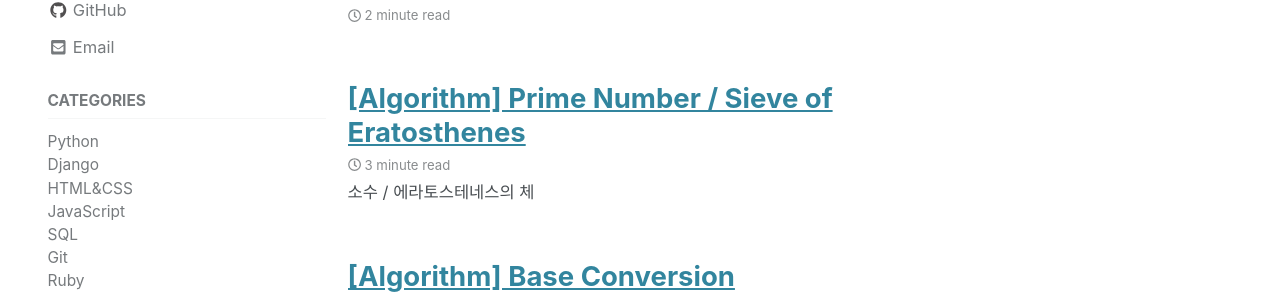
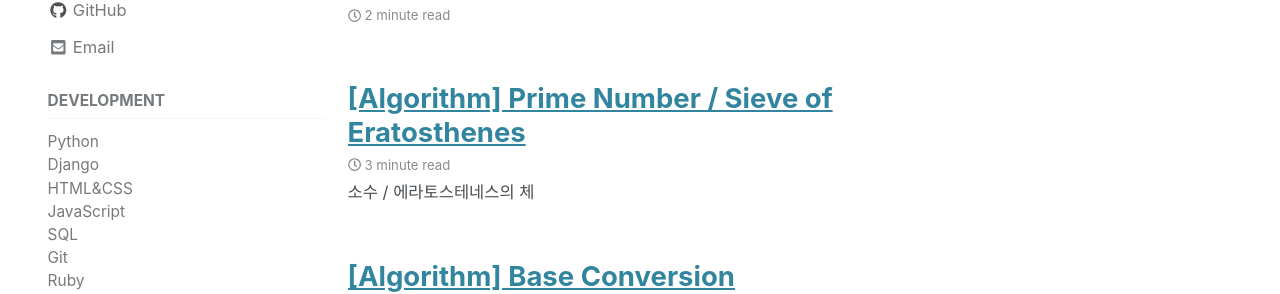
Before and after one commit to devbruce/devbruce.github.io, a Jekyll site: the page built from index.html, in a window 1280 px wide. Shown: the part 229-523 px from the top of the page. Built offline with Jekyll 4.4.1, drawn with Linux system fonts in a browser that asks for light colours; cached includes are drawn as plain includes; nearby versions of some CDN libraries; the list of posts is cut into pages by our own code.

Commit message:
Rename Categories to Development

```diff
--- a/_data/navigation.yml
+++ b/_data/navigation.yml
@@ -12,7 +12,7 @@ main:
     url: /about/
 
 extensions:
-  - title: Categories
+  - title: Development
     children:
       - title: "Python"
         url: /categories/python/
```
